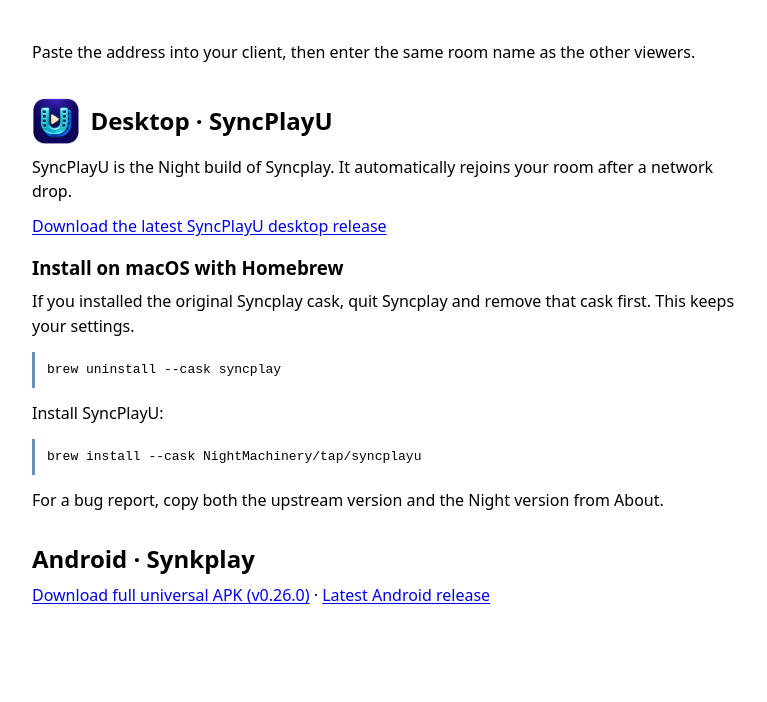
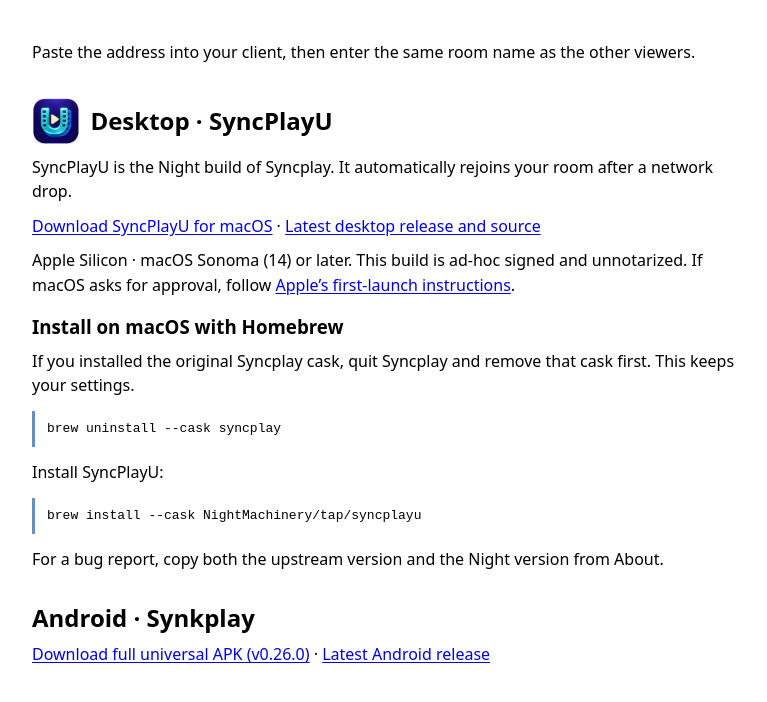
Before and after one commit to NightMachinery/syncplay-selfhost, a plain HTML site: page public/index.html in a window 1280 px wide. Shown: the part 198-900 px from the top of the page, without its empty margins (256-1023 px from the left). Before the commit the page ends 870 px from the top, so only its background shows below. Drawn offline with Linux system fonts and the light colour scheme; no server answers.

Commit message:
docs: link the branded Mac installer and list its requirements

```diff
--- a/public/index.html
+++ b/public/index.html
@@ -35,7 +35,8 @@
 
   <h2 class="app-heading"><img src="syncplayu.png?v=27779da572b0" alt="" width="48" height="48">Desktop · SyncPlayU</h2>
   <p>SyncPlayU is the Night build of Syncplay. It automatically rejoins your room after a network drop.</p>
-  <p><a href="https://github.com/NightMachinery/syncplay/releases/latest">Download the latest SyncPlayU desktop release</a></p>
+  <p><a href="https://github.com/NightMachinery/syncplay/releases/latest/download/SyncPlayU-macOS.dmg">Download SyncPlayU for macOS</a> · <a href="https://github.com/NightMachinery/syncplay/releases/latest">Latest desktop release and source</a></p>
+  <p>Apple Silicon · macOS Sonoma (14) or later. This build is ad-hoc signed and unnotarized. If macOS asks for approval, follow <a href="https://support.apple.com/en-us/102445">Apple’s first-launch instructions</a>.</p>
 
   <h3>Install on macOS with Homebrew</h3>
   <p>If you installed the original Syncplay cask, quit Syncplay and remove that cask first. This keeps your settings.</p>
```
Also changed, not shown: site/index.html (+2 -1 lines).
